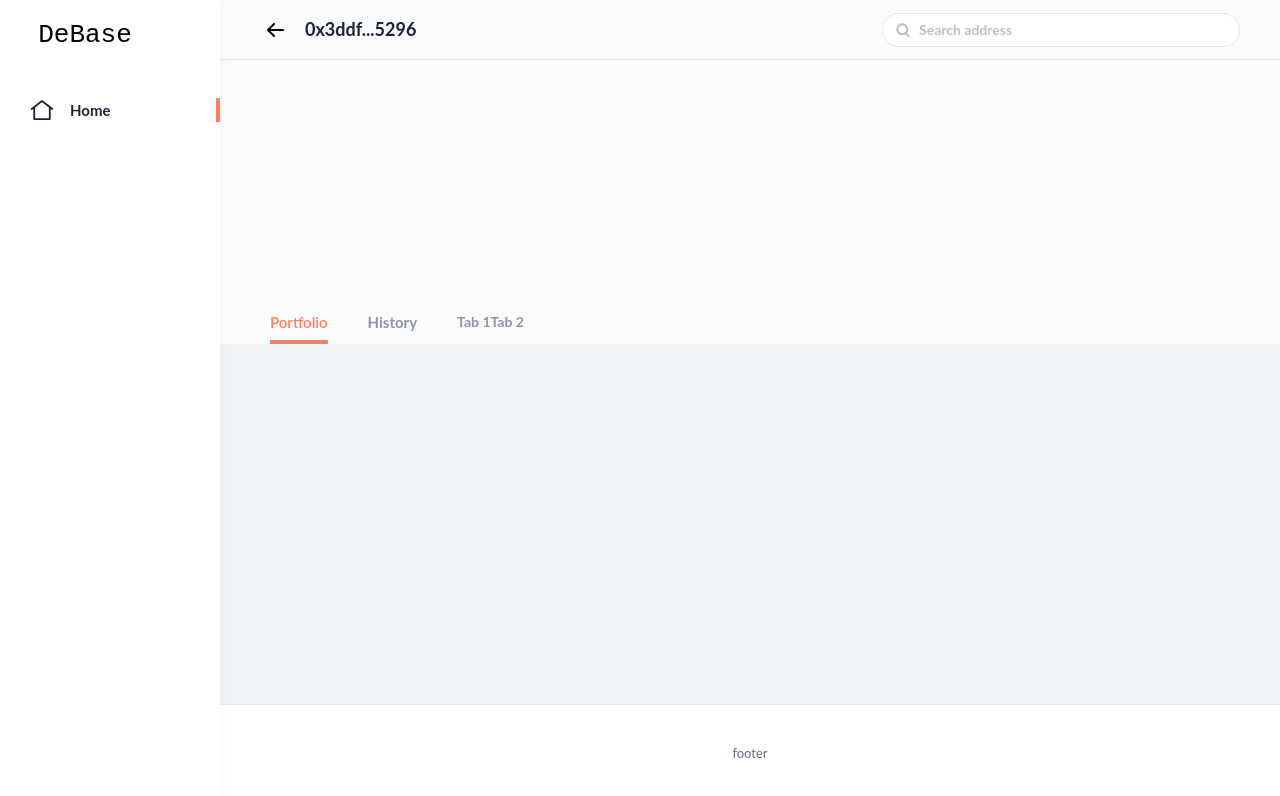
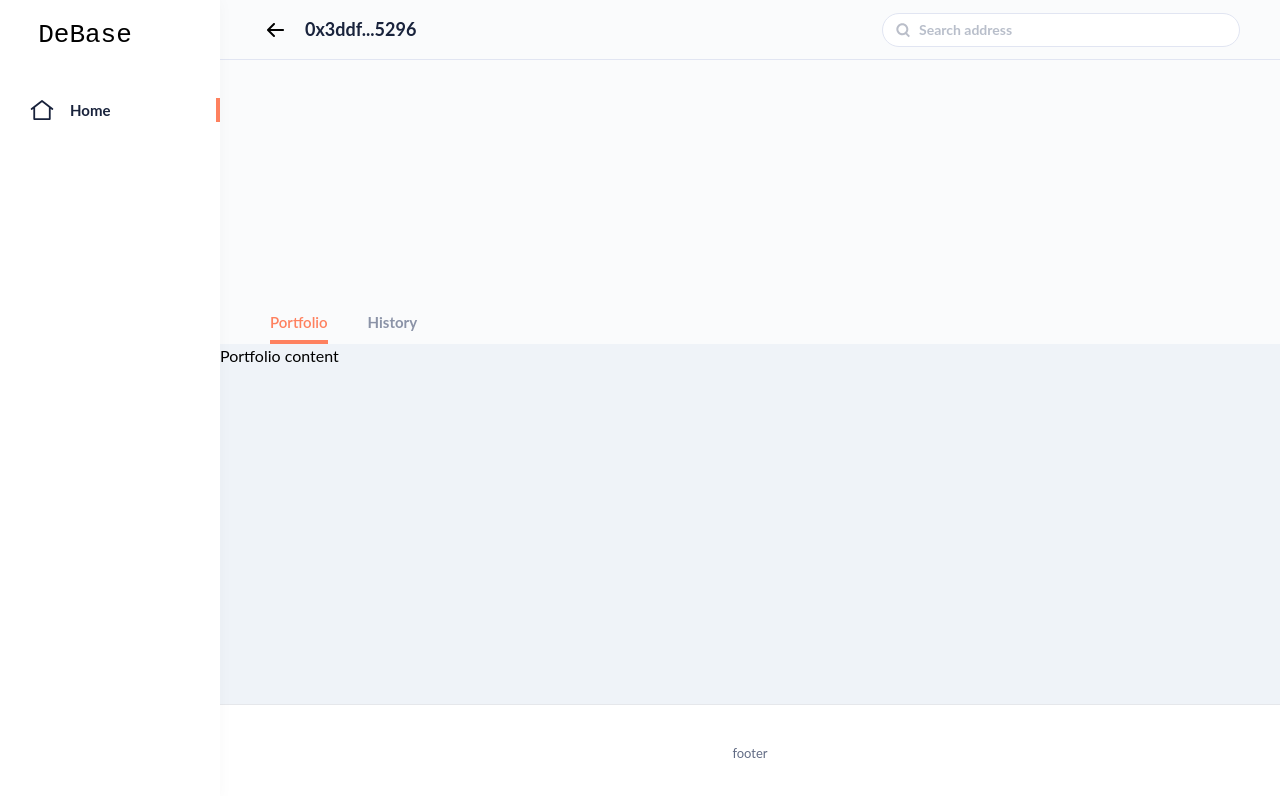
Before and after one commit to codingtalent/debase, a Next.js app: page / in a window 1280 px wide. Shown: the top 796 px of the page. Built offline with nearby package versions, Linux system fonts and the light colour scheme.

Commit message:
Tabs and Page components

```diff
--- /dev/null
+++ b/components/pages/index/History.tsx
@@ -0,0 +1,11 @@
+import type { FC } from 'react'
+
+const History: FC = () => {
+  return (
+    <div>
+      History content
+    </div>
+  )
+}
+
+export default History
--- /dev/null
+++ b/components/pages/index/Portfolio.tsx
@@ -0,0 +1,11 @@
+import type { FC } from 'react'
+
+const Portfolio: FC = () => {
+  return (
+    <div>
+      Portfolio content
+    </div>
+  )
+}
+
+export default Portfolio
--- a/components/pages/index/Tab.tsx
+++ b/components/pages/index/Tab.tsx
@@ -1,18 +1,30 @@
 import type { FC } from 'react'
 import { useState } from 'react'
 import { Tab } from '@headlessui/react'
+import Portfolio from '@components/pages/index/Portfolio'
+import History from '@components/pages/index/History'
 
 const ProfileTabs: FC = () => {
   const [selectedIndex, setSelectedIndex] = useState(0)
+  return (
+    <Tab.Group
+      as='div'
+      selectedIndex={selectedIndex}
+      onChange={setSelectedIndex}>
+      <div className='content_header_tab_container'>
+        <div className='content_header_tab_wrap'>
+          <Tab.List as='div' className='content_header_tab'>
+            <Tab className='content_header_tab_item'>Portfolio</Tab>
+            <Tab className='content_header_tab_item'>History</Tab>
+          </Tab.List>
+        </div>
+      </div>
 
-  return (
-    <Tab.Group selectedIndex={selectedIndex} onChange={setSelectedIndex}>
-      <Tab.List>
-        <Tab>Tab 1</Tab>
-        <Tab>Tab 2</Tab>
-      </Tab.List>
-      <Tab.Panels>
-
+      <Tab.Panels
+        as='div'
+        className='tab_container'>
+        <Tab.Panel><Portfolio /></Tab.Panel>
+        <Tab.Panel><History /></Tab.Panel>
       </Tab.Panels>
     </Tab.Group>
   )
--- a/pages/index.tsx
+++ b/pages/index.tsx
@@ -14,17 +14,12 @@ const Home: NextPage = () => {
           <div className='content_header_info'>
 
           </div>
-          <div className='content_header_tab_wrap'>
-            <div className="content_header_tab">
-              <div className="content_header_tab_item active">Portfolio</div>
-              <div className="content_header_tab_item">History</div>
-              <ProfileTabs />
-            </div>
-          </div>
+
+
         </div>
       </div>
 
-      <div className='tab_container'></div>
+      <ProfileTabs />
     </div>
   )
 }
--- a/styles/globals.css
+++ b/styles/globals.css
@@ -108,7 +108,10 @@ body {
 .main .page_content .content_header_info {
   height: 220px;
 }
-.main .page_content .content_header_tab_wrap {
+.main .page_content .content_header_tab_container {
+  background: #fafbfc;
+}
+.main .page_content .content_header_tab_container .content_header_tab_wrap {
   margin-top: 36px;
   max-width: 960px;
   margin: 0 auto;
@@ -131,12 +134,13 @@ body {
   padding: 0 10px 11px;
   border-bottom: 1px solid transparent;
   font-size: 15px;
+  outline: none;
 }
 .main .page_content .content_header_tab_item:first-child {
   padding-left: 0;
   padding-right: 0;
 }
-.main .page_content .content_header_tab_item.active {
+.main .page_content .content_header_tab_item[data-headlessui-state='selected'] {
   font-weight: 600;
   color: #fe815f;
   padding-bottom: 8px;
```
Also changed, not shown: 1 other file (tests, documents, lock files or other folders).
